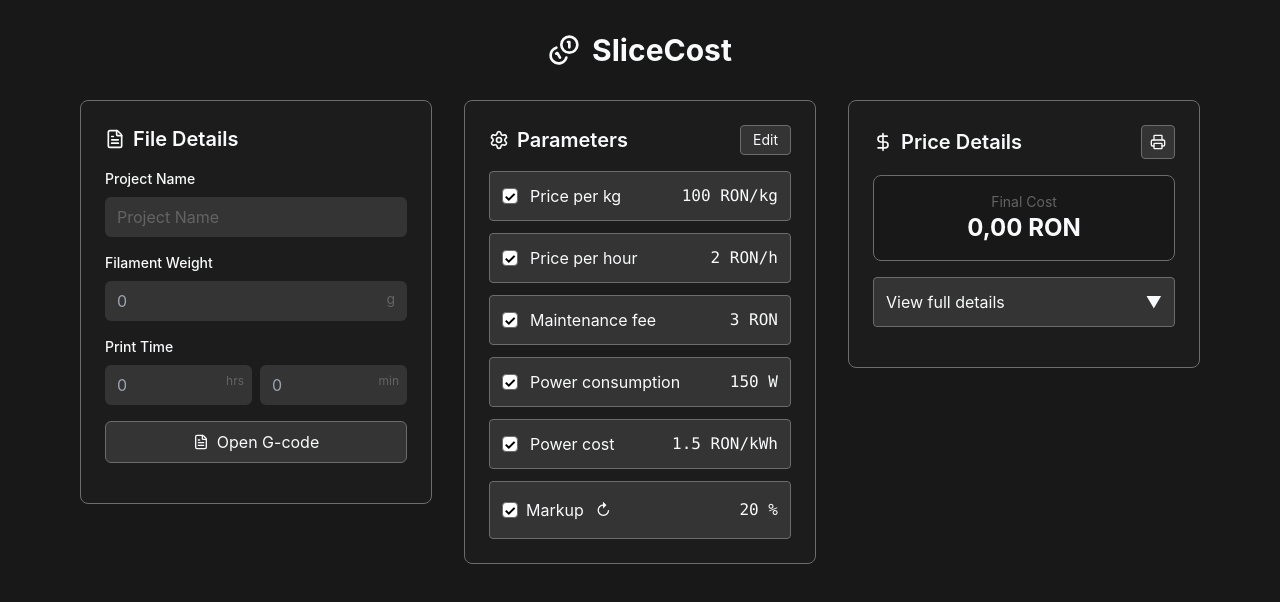
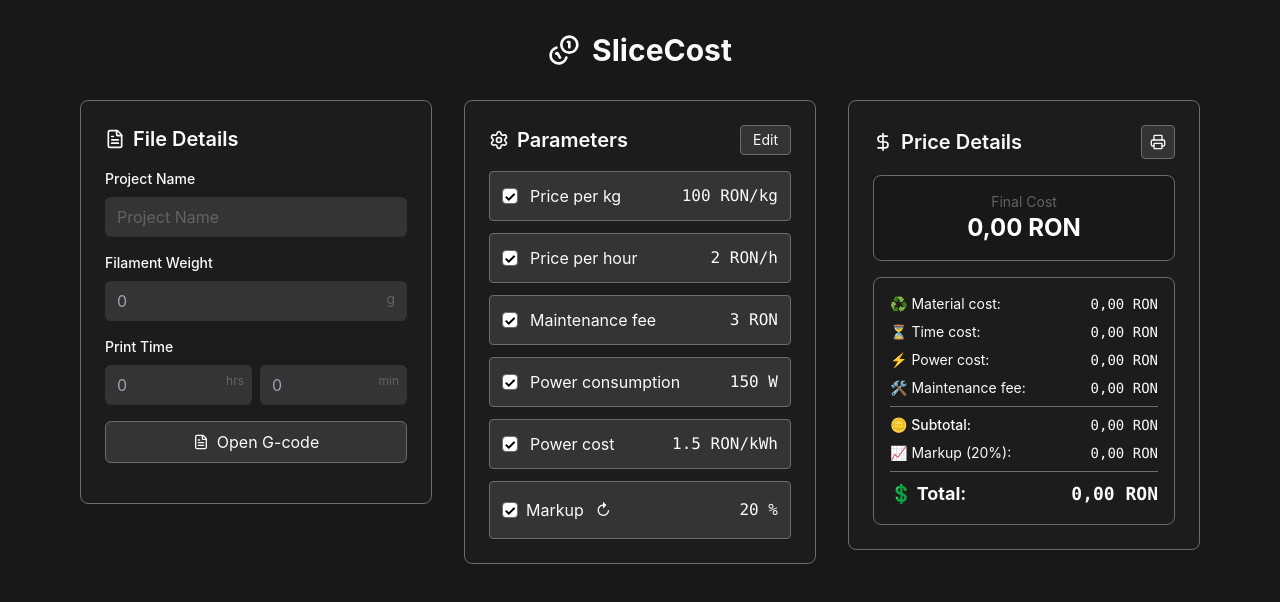
Before and after one commit to aleksxar/SliceCost, a React (Vite) app: page / in a window 1280 px wide. Shown: the top 602 px of the page. Built offline with nearby package versions, Linux system fonts and the light colour scheme.

Commit message:
Update CostCard.tsx

```diff
--- a/src/components/CostCard.tsx
+++ b/src/components/CostCard.tsx
@@ -1,4 +1,4 @@
-import React, { useState } from 'react';
+import React from 'react';
 import { Printer, DollarSign } from 'lucide-react';
 import type { CostBreakdown, ParameterConfig } from '../lib/calculations';
 import { formatCurrency } from '../lib/calculations';
@@ -13,8 +13,6 @@ interface CostCardProps {
 }
 
 export function CostCard({ costs, parameterConfig, grams, hours, minutes, UI_TEXT }: CostCardProps) {
-  const [showBreakdown, setShowBreakdown] = useState(false);
-
   const handlePrint = () => {
     const printWindow = window.open('', '_blank');
     if (!printWindow) return;
@@ -85,27 +83,10 @@ export function CostCard({ costs, parameterConfig, grams, hours, minutes, UI_TEX
       <div className="rounded-lg p-4 mb-4" style={{ backgroundColor: '#181818', borderColor: 'var(--dark-border)', borderWidth: '1px', borderStyle: 'solid' }}>
         <div className="text-center">
           <p className="text-sm" style={{ color: 'var(--dark-secondary)' }}>{UI_TEXT.COST_DETAILS.TOTAL_COST}</p>
-          <p className="text-2xl font-bold" style={{ color: 'var(--dark-text)' }}>{formatCurrency(costs.total)}</p>
+          <p className="text-2xl font-bold" style={{ color: 'white' }}>{formatCurrency(costs.total)}</p>
         </div>
       </div>
 
-      <button
-        onClick={() => setShowBreakdown(!showBreakdown)}
-        className="w-full text-left p-3 rounded transition-colors mb-4"
-        style={{
-          backgroundColor: 'var(--dark-gray)',
-          borderColor: 'var(--dark-border)',
-          borderWidth: '1px',
-          borderStyle: 'solid'
-        }}
-      >
-        <span className="flex items-center justify-between">
-          <span style={{ color: 'var(--dark-text)' }}>{UI_TEXT.COST_DETAILS.SHOW_DETAILS}</span>
-          <span className={`transform transition-transform ${showBreakdown ? 'rotate-180' : ''}`} style={{ color: 'var(--dark-text)' }}>▼</span>
-        </span>
-      </button>
-
-      {showBreakdown && (
       <div className="space-y-2 text-sm" style={{ backgroundColor: 'var(--dark-card)', padding: '16px', borderRadius: '8px', borderColor: 'var(--dark-border)', borderWidth: '1px', borderStyle: 'solid' }}>
         {parameterConfig.enabled.pricePerKg && (
           <div className="flex justify-between">
@@ -148,7 +129,6 @@ export function CostCard({ costs, parameterConfig, grams, hours, minutes, UI_TEX
           <span className="font-mono" style={{ color: 'var(--dark-text)' }}>{formatCurrency(costs.total)}</span>
         </div>
       </div>
-      )}
     </div>
   );
 }
```
Lines whose indentation alone changed are shown as unchanged.
